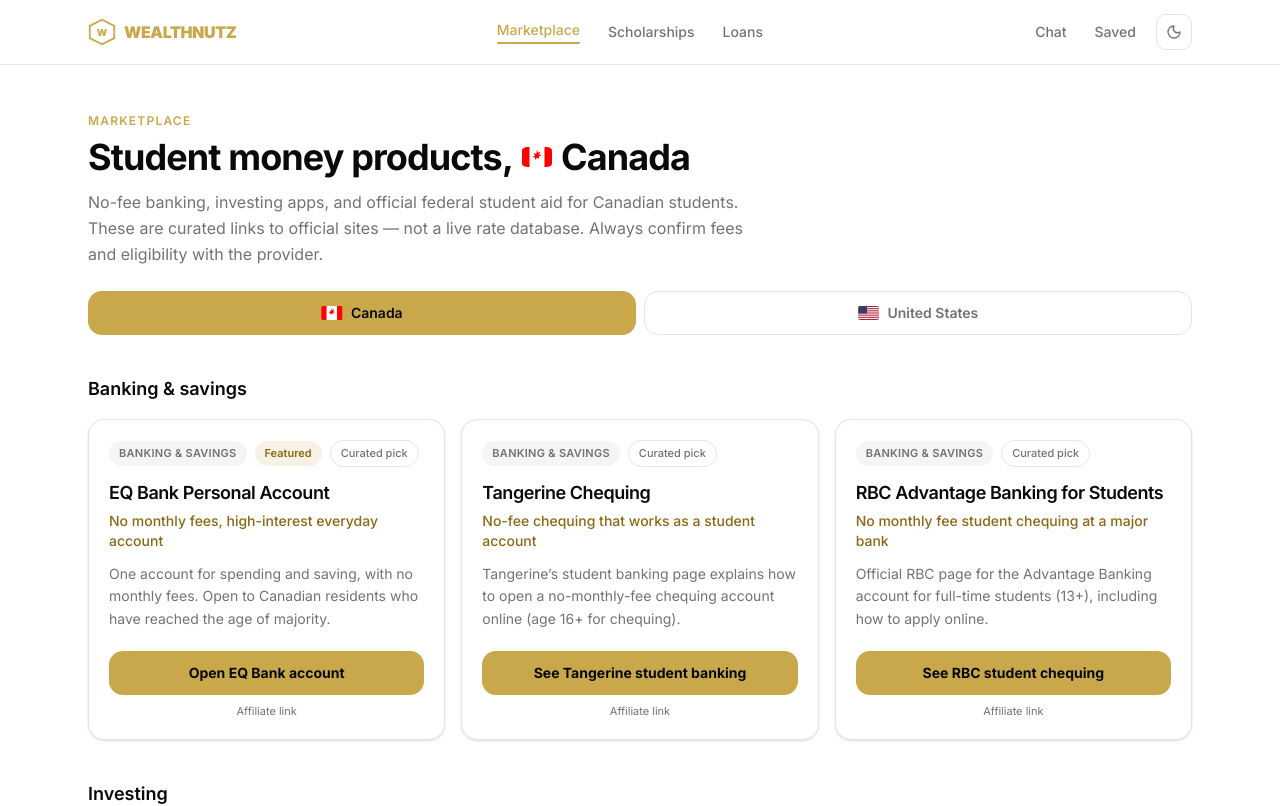
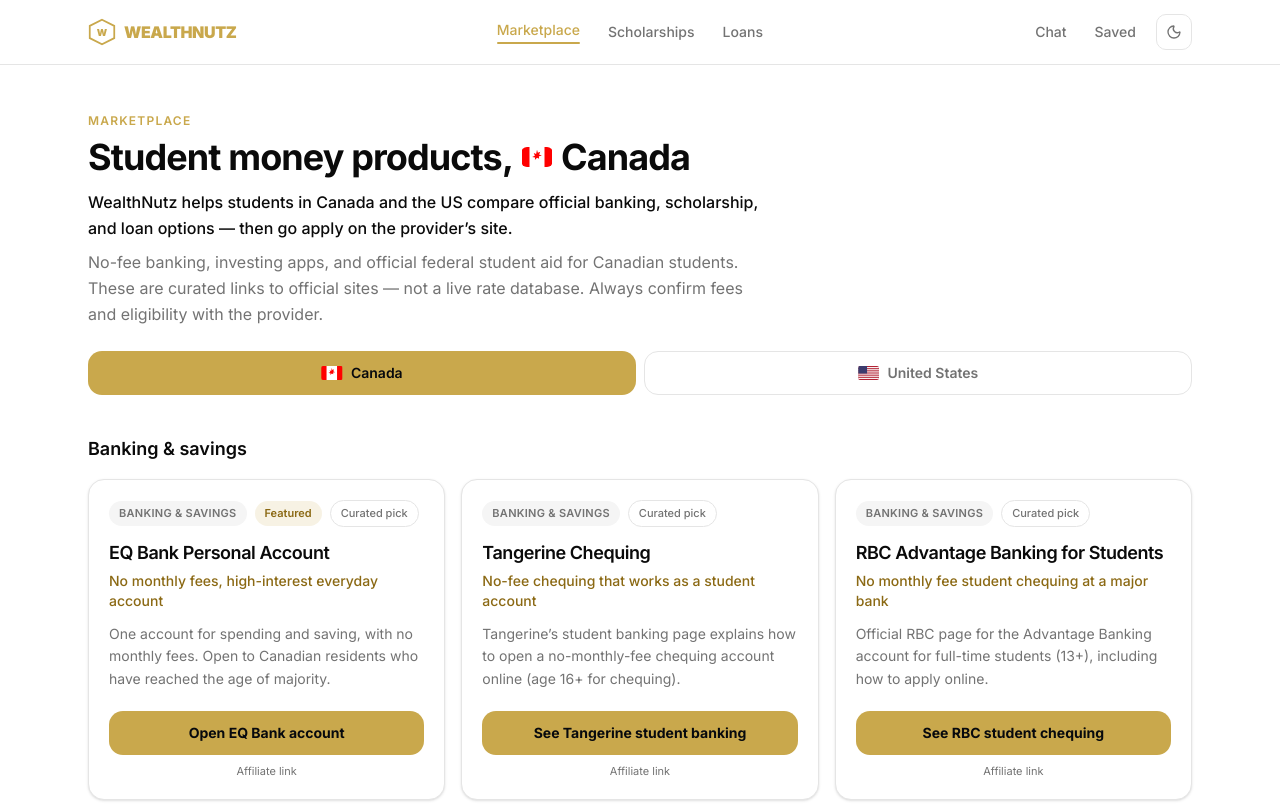
Before and after one commit to gandolfifg-ops/v0-code-submission, a Next.js app: page / in a window 1280 px wide. Shown: the top 806 px of the page. Built offline with nearby package versions, Linux system fonts and the light colour scheme.

Commit message:
Clarify marketplace homepage purpose

```diff
--- a/features/marketplace/components/MarketplaceHome.tsx
+++ b/features/marketplace/components/MarketplaceHome.tsx
@@ -55,7 +55,10 @@
           {copy.name}
         </span>
       </h1>
-      <p className="mt-3 max-w-2xl text-base leading-relaxed text-muted-foreground">
+      <p className="mt-3 max-w-2xl text-base font-medium leading-relaxed text-foreground">
+        WealthNutz helps students in Canada and the US compare official banking, scholarship, and loan options — then go apply on the provider’s site.
+      </p>
+      <p className="mt-2 max-w-2xl text-base leading-relaxed text-muted-foreground">
         {copy.intro} These are curated links to official sites — not a live rate
         database. Always confirm fees and eligibility with the provider.
       </p>
```
